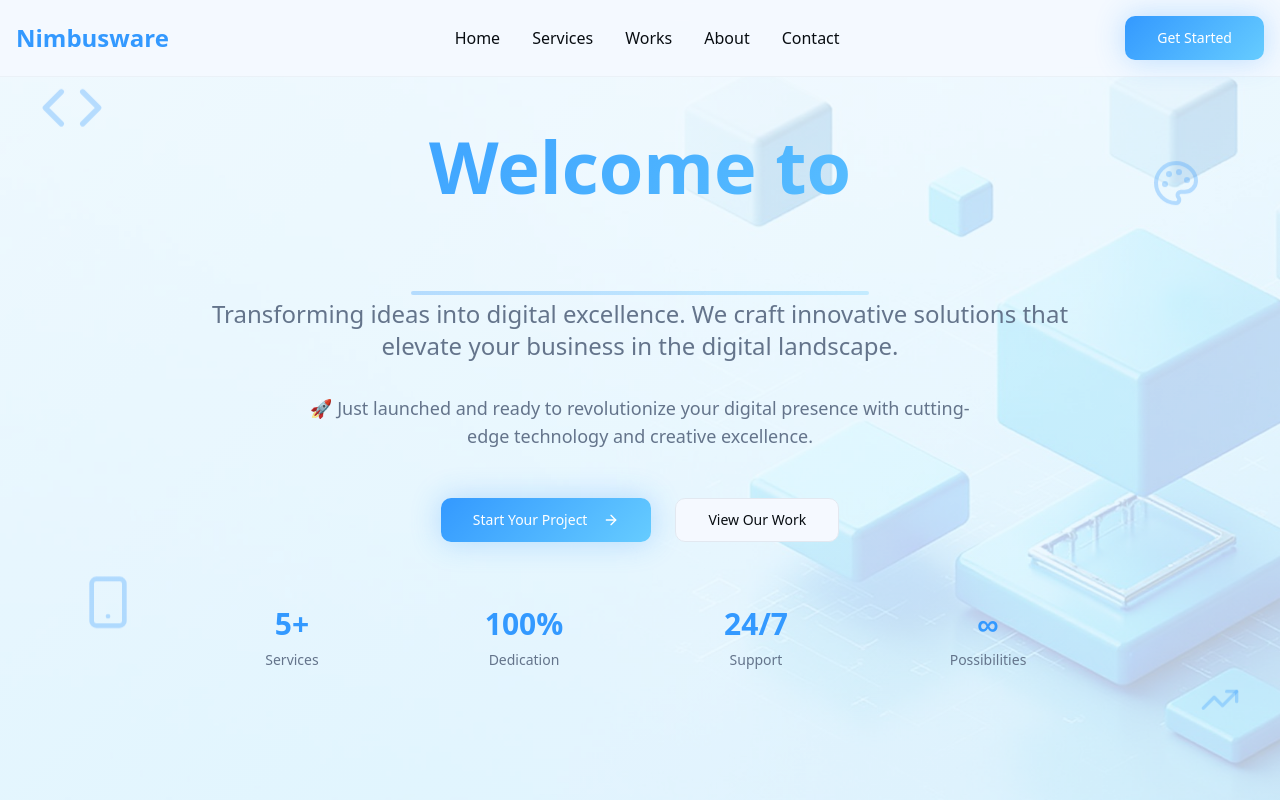
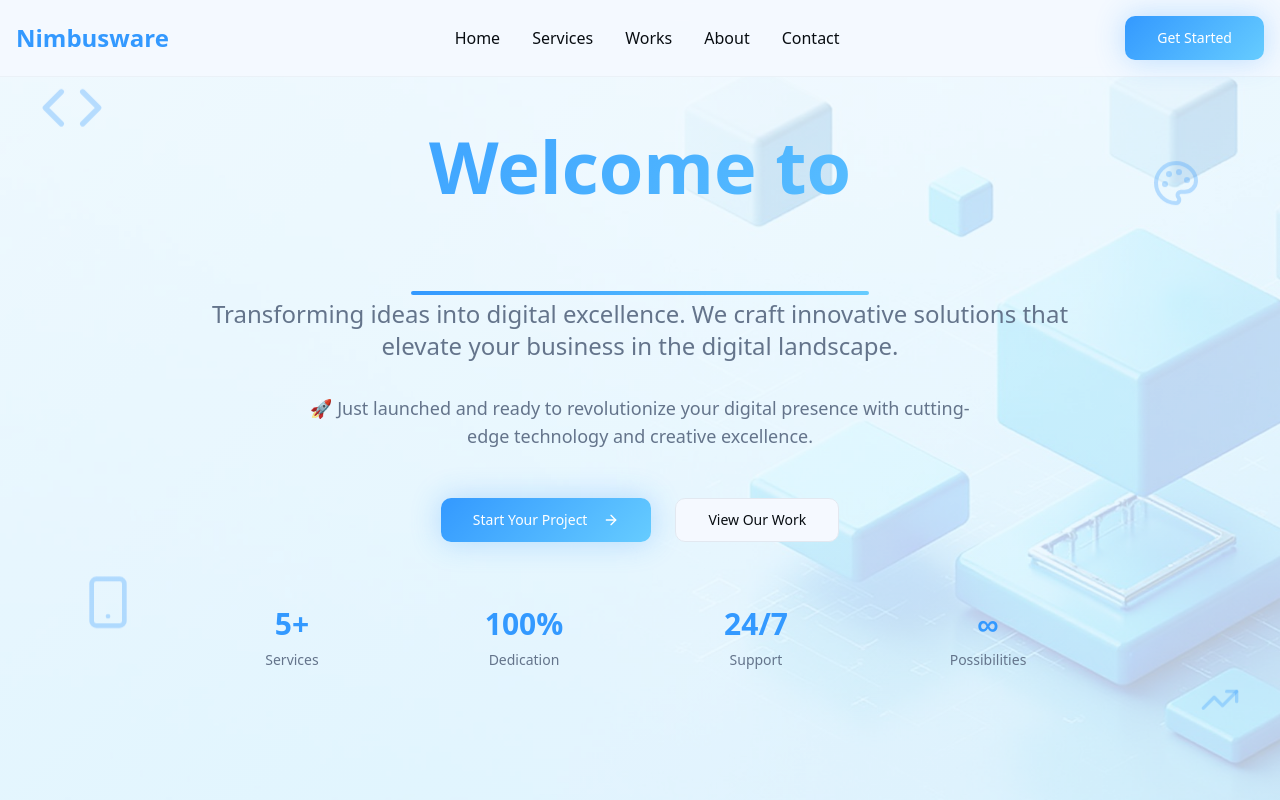
Before and after one commit to aditya8985/nimbusware-cloud-creative, a React (Vite) app: page / in a window 1280 px wide. Shown: the top 800 px of the page. Built offline with nearby package versions, Linux system fonts and the light colour scheme.

Commit message:
Code edited in Lovable Code Editor
Edited UI in Lovable

```diff
--- a/src/components/Hero.tsx
+++ b/src/components/Hero.tsx
@@ -32,7 +32,7 @@ const Hero = () => {
               Welcome to <br />
               <span className="relative">
                 Nimbusware
-                <div className="absolute -bottom-2 left-0 right-0 h-1 bg-gradient-primary opacity-30 rounded-full"></div>
+                <div className="absolute -bottom-2 left-0 right-0 h-1 bg-gradient-primary opacity-100 rounded-full"></div>
               </span>
             </h1>
           </div>
```
